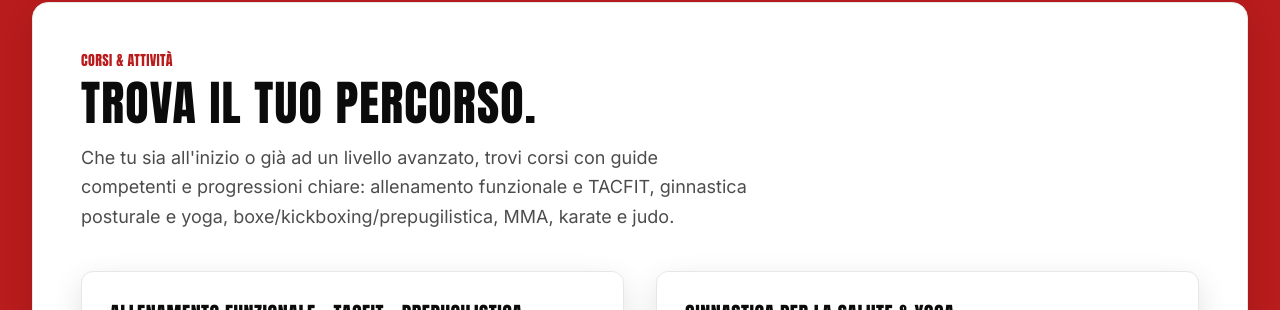
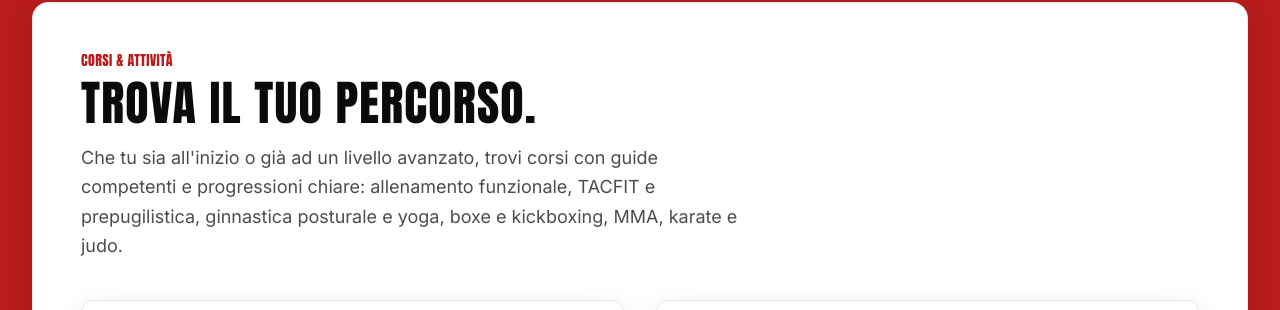
Before and after one commit to alelodato/red-gym, a Next.js app: page / in a window 1280 px wide. Shown: the part 3515-3825 px from the top of the page. Built offline with nearby package versions, Linux system fonts and the light colour scheme.

Commit message:
modificato testo sezione corsi della homepage

```diff
--- a/app/page.js
+++ b/app/page.js
@@ -814,7 +814,7 @@ transition-all duration-300 hover:-translate-y-1 lg:hover:shadow-xl">
             <SectionHead
               kicker="Corsi & attività"
               title="Trova il tuo percorso."
-              lead="Che tu sia all'inizio o già ad un livello avanzato, trovi corsi con guide competenti e progressioni chiare: allenamento funzionale e TACFIT, ginnastica posturale e yoga, boxe/kickboxing/prepugilistica, MMA, karate e judo."
+              lead="Che tu sia all'inizio o già ad un livello avanzato, trovi corsi con guide competenti e progressioni chiare: allenamento funzionale, TACFIT e prepugilistica, ginnastica posturale e yoga, boxe e kickboxing, MMA, karate e judo."
             />
 
             {/* SLIDESHOW - SOLO MOBILE */}
```
